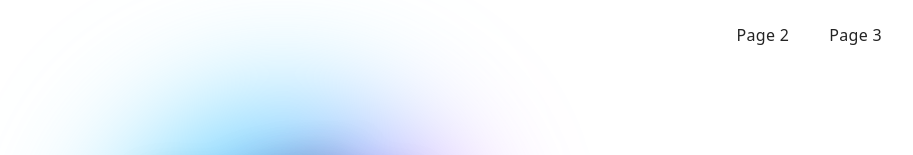
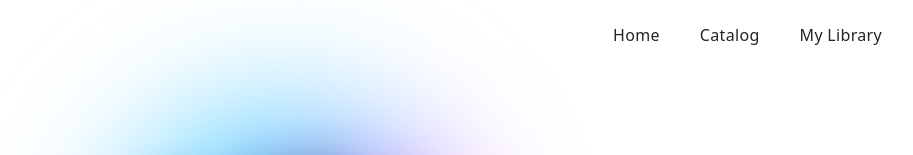
Before and after one commit to habibecinar/Cinemania, a website built with Vite: page src/index.html in a window 1280 px wide. Shown: the top 155 px of the page, without its empty margins (358-1271 px from the left). Built offline with nearby package versions, Linux system fonts and the light colour scheme.

Commit message:
first commit

```diff
--- a/package.json
+++ b/package.json
@@ -1,18 +1,18 @@
 {
-  "name": "vanilla-app-template",
+  "name": "Cinemania",
   "private": true,
   "version": "1.0.0",
   "type": "module",
   "scripts": {
     "dev": "vite",
-    "build": "vite build --base=/vanilla-app-template/",
+    "build": "vite build --base=/Cinemania/",
     "preview": "vite preview"
   },
   "devDependencies": {
     "glob": "^11.0.0",
     "postcss": "^8.4.41",
     "postcss-sort-media-queries": "^5.2.0",
-    "vite": "^5.4.6"
+    "vite": "^6.2.3"
   },
   "author": "Alexander Repeta <alexander.repeta@gmail.com>",
   "license": "ISC",
--- a/src/partials/header.html
+++ b/src/partials/header.html
@@ -8,10 +8,13 @@
       </a>
       <ul class="nav-list">
         <li class="nav-item">
-          <a class="nav-link {=$highlight-act}" href="./page-2.html">Page 2</a>
+          <a class="nav-link" href="/src/index.html">Home</a>
         </li>
         <li class="nav-item">
-          <a class="nav-link {=$highlight-curr}" href="./page-3.html">Page 3</a>
+          <a href="/src/catalog.html" class="nav-link">Catalog</a>
+        </li>
+        <li class="nav-item">
+          <a href="/src/myLibrary.html" class= "nav-link">My Library</a>
         </li>
       </ul>
     </nav>
```
Also changed, not shown: src/catalog.html (added), src/img/logo1.png (added), src/img/logo2.svg (added), src/myLibrary.html (added), 1 other file.
